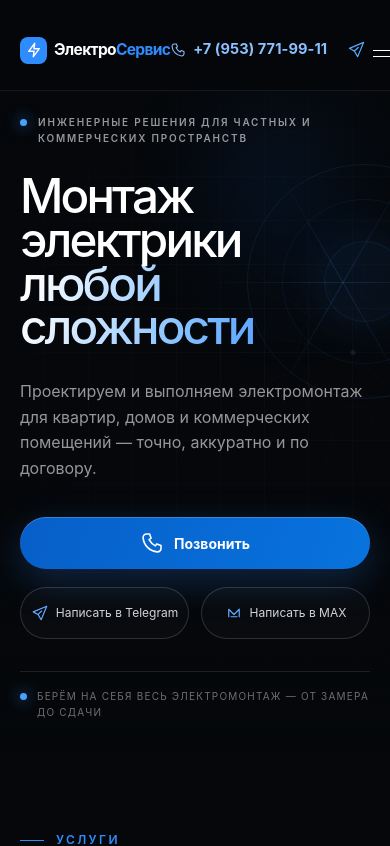
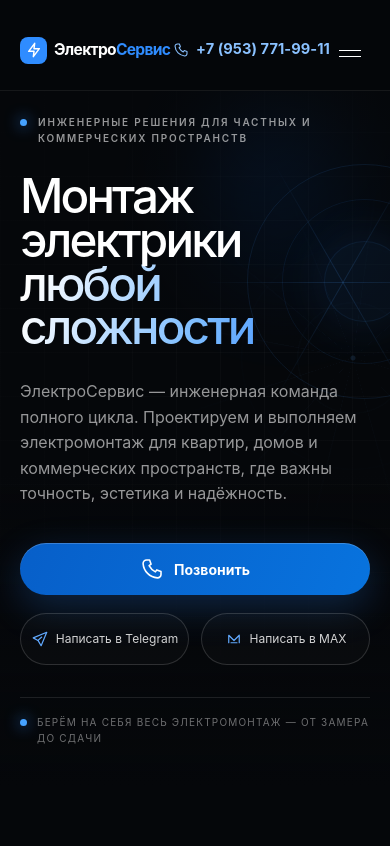
Before and after one commit to AlexZommer/electroservice, a Next.js app: page / in a window 390 px wide. Shown: the top 846 px of the page. Built offline with nearby package versions, Linux system fonts and the light colour scheme.

Commit message:
Refine hero actions and mobile header

```diff
--- a/app/globals.css
+++ b/app/globals.css
@@ -43,7 +43,7 @@ body { min-width: 320px; overflow-x: clip; }
 .status-dot { width: 7px; height: 7px; border-radius: 100%; background: #46a2ff; box-shadow: 0 0 15px #2f8cff; }
 .text-gradient { color: transparent; background: linear-gradient(110deg, #fff 5%, #7dbdff 52%, #257cff 100%); background-clip: text; -webkit-background-clip: text; }
 .hero-primary { width: 100%; background: linear-gradient(110deg,#075fc9,#0873de); box-shadow: 0 12px 45px rgba(47,140,255,.28), inset 0 1px rgba(255,255,255,.2); }
-.hero-contact-options { display: flex; width: min(100%, 430px); flex-direction: column; gap: .85rem; }
+.hero-contact-options { display: flex; width: min(100%, 480px); flex-direction: column; gap: .85rem; }
 .hero-contact-buttons { display: grid; grid-template-columns: repeat(2,minmax(0,1fr)); gap: .85rem; }
 .hero-contact-buttons .button-secondary { min-width: 0; padding-inline: 1.25rem; }
 .text-white\/45 { color: rgba(255,255,255,.52) !important; }
@@ -109,10 +109,10 @@ body { min-width: 320px; overflow-x: clip; }
 @media (max-width: 767px) { .gallery-grid { grid-template-columns: 1fr; grid-template-rows: none; }.gallery-card { min-height: 300px; aspect-ratio: 4 / 3; } }
 @media (min-width: 768px) and (max-width: 1023px) { .gallery-grid { grid-template-rows: repeat(2, 340px); } }
 @media (max-width: 1023px) { .advantages-grid { grid-template-columns: repeat(2,1fr); }.stats-grid { grid-template-columns: repeat(2,1fr); }.stat-card:nth-child(2) { border-right: 0; }.stat-card { border-bottom: 1px solid rgba(255,255,255,.09); }.compact-benefits { grid-template-columns: repeat(2,minmax(0,1fr)); }.compact-benefit:nth-child(2) { border-right: 0; }.compact-benefit:nth-child(-n+2) { border-bottom: 1px solid rgba(255,255,255,.09); } }
-@media (max-width: 639px) { header { padding-top: 10px; background: rgba(5,7,10,.96) !important; backdrop-filter: none !important; }.hero-grid { background-size: 44px 44px; }.hero-grid .reveal, .hero-aurora, .hero-circuit { animation: none !important; }.hero-glow { filter: blur(55px); }.hero-aurora { filter: blur(40px); }.hero-circuit { width: 95vw; right: -38%; top: 22%; opacity: .24; }.service-card { min-height: 330px; }.eyebrow { line-height: 1.6; }.logo { font-size: 15.6px; }.logo-mark { width: 27px; height: 27px; margin-right: 7px; }.header-phone { font-size: 14.6px; padding: 9px 0; color: #8ac1ff; letter-spacing: .005em; }.header-phone svg { width: 16px; height: 16px; }.button-primary, .button-secondary { width: 100%; justify-content: center; }.hero-contact-options, .hero-contact-buttons { width: 100%; }.contact-phone { font-size: 1.8rem; }.form-grid { grid-template-columns: 1fr; }.estimate-section .contact-form { border-radius: 18px; box-shadow: none; }.contact-success { min-height: 350px; }.advantages-grid { grid-template-columns: 1fr; }.advantage-card { min-height: 260px; }.advantage-card h3 { margin-top: 2.5rem; }.stat-card { min-height: 180px; }.stat-card strong { font-size: 1.55rem; }.stat-card span { font-size: 9px; letter-spacing: .1em; } }
+@media (max-width: 639px) { header { padding-top: 10px; background: rgba(5,7,10,.96) !important; backdrop-filter: none !important; }.header-social-link { display: none; }.hero-grid { background-size: 44px 44px; }.hero-grid .reveal, .hero-aurora, .hero-circuit { animation: none !important; }.hero-glow { filter: blur(55px); }.hero-aurora { filter: blur(40px); }.hero-circuit { width: 95vw; right: -38%; top: 22%; opacity: .24; }.service-card { min-height: 330px; }.eyebrow { line-height: 1.6; }.logo { font-size: 15.6px; }.logo-mark { width: 27px; height: 27px; margin-right: 7px; }.header-phone { font-size: 14.6px; padding: 9px 0; color: #8ac1ff; letter-spacing: .005em; }.header-phone svg { width: 16px; height: 16px; }.button-primary, .button-secondary { width: 100%; justify-content: center; }.hero-contact-options, .hero-contact-buttons { width: 100%; }.hero-contact-buttons .button-secondary { white-space: nowrap; }.contact-phone { font-size: 1.8rem; }.form-grid { grid-template-columns: 1fr; }.estimate-section .contact-form { border-radius: 18px; box-shadow: none; }.contact-success { min-height: 350px; }.advantages-grid { grid-template-columns: 1fr; }.advantage-card { min-height: 260px; }.advantage-card h3 { margin-top: 2.5rem; }.stat-card { min-height: 180px; }.stat-card strong { font-size: 1.55rem; }.stat-card span { font-size: 9px; letter-spacing: .1em; } }
 @media (max-width: 639px) { .hero-grid { padding-top: 6.375rem; }.hero-shell { min-height: calc(100svh - 6.375rem); }.hero-content { padding-top: 1rem; }.hero-title { margin-top: 1.5rem; font-size: 2.58rem; line-height: .98; letter-spacing: -.055em; }.hero-description { max-width: 32rem; margin-top: 1.75rem; color: rgba(255,255,255,.65); font-size: 1.1875rem; line-height: 1.75rem; }.hero-actions { margin-top: 1.5rem; }.hero-actions .button-secondary { height: 3rem; }.hero-footer { padding-block: 1rem; } }
 @media (max-width: 639px) { .section { padding-block: 4.5rem; }.section-title { font-size: clamp(2rem,10vw,2.65rem); line-height: 1.02; }.service-card { min-height: 285px; padding: 1.5rem; }.gallery-card { min-height: 0; border-radius: 18px; }.compact-benefits { grid-template-columns: 1fr; }.compact-benefit { border-right: 0; border-bottom: 1px solid rgba(255,255,255,.09); padding: 1.1rem 0; }.compact-benefit:nth-child(2) { border-right: 0; }.compact-benefit:last-child { border-bottom: 0; }.contact-phone { max-width: 100%; font-size: clamp(1.65rem,8vw,2rem); letter-spacing: -.035em; }.contact-actions { flex-direction: column; }.contact-action { min-height: 50px; justify-content: center; }.contact-section { padding-block: 4.75rem; } }
-@media (max-width: 374px) { header .logo > span:last-child { display: none; }.header-phone { gap: 0; font-size: 13.5px; }.header-phone svg { display: none; }.header-social-link { width: 28px; height: 32px; }.header-social-link svg { width: 17px; height: 17px; } }
+@media (max-width: 374px) { .header-phone { gap: 0; font-size: 13.5px; }.header-phone svg { display: none; } }
 @media (prefers-reduced-motion: reduce) { *, *::before, *::after { scroll-behavior: auto !important; animation-duration: .01ms !important; animation-iteration-count: 1 !important; transition-duration: .01ms !important; } }
 
 .admin-page { min-height: 100vh; overflow: hidden; background: #05070a; padding: 3rem 1.25rem; }
--- a/app/page.tsx
+++ b/app/page.tsx
@@ -43,7 +43,7 @@ export default function Home() {
           <div className="hero-content relative z-10 max-w-6xl pt-[7vh]">
             <div className="eyebrow reveal"><span className="status-dot" /> Инженерные решения для частных и коммерческих пространств</div>
             <h1 className="hero-title mt-8 max-w-6xl text-[clamp(2.75rem,6.45vw,6.8rem)] font-medium leading-[.91] tracking-[-.065em]">Монтаж электрики<br /><span className="text-gradient">любой сложности</span></h1>
-            <p className="hero-description reveal reveal-delay-2 mt-8 max-w-2xl text-lg leading-relaxed text-white/55 sm:text-xl">Проектируем и выполняем электромонтаж для квартир, домов и коммерческих помещений — точно, аккуратно и по договору.</p>
+            <p className="hero-description reveal reveal-delay-2 mt-8 max-w-2xl text-lg leading-relaxed text-white/55 sm:text-xl">ЭлектроСервис — инженерная команда полного цикла. Проектируем и выполняем электромонтаж для квартир, домов и коммерческих пространств, где важны точность, эстетика и надёжность.</p>
             <div className="hero-actions reveal reveal-delay-3 mt-10">
               <div className="hero-contact-options">
                 <a className="button-primary hero-primary" href={PHONE_HREF}><Icon name="phone" /> Позвонить</a>
--- a/components/mobile-hero.tsx
+++ b/components/mobile-hero.tsx
@@ -24,7 +24,7 @@ export function MobileHero() {
         </h1>
 
         <p className={styles.description}>
-          Проектируем и выполняем электромонтаж для квартир, домов и коммерческих помещений — точно, аккуратно и по договору.
+          ЭлектроСервис — инженерная команда полного цикла. Проектируем и выполняем электромонтаж для квартир, домов и коммерческих пространств, где важны точность, эстетика и надёжность.
         </p>
       </div>
 
```
